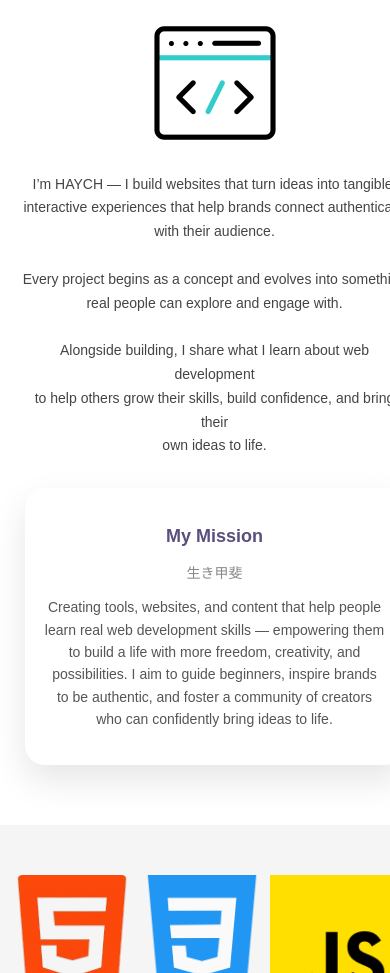
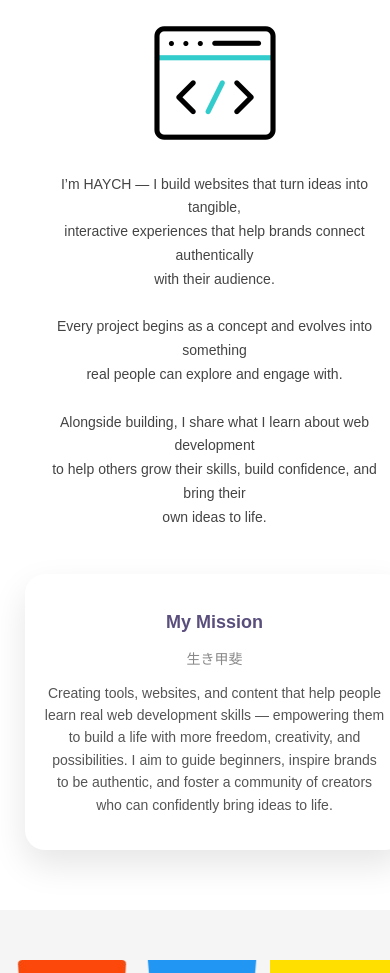
Before and after one commit to haych21/freelance-portfolio, a plain HTML site: page index.html in a window 390 px wide. Shown: the part 1909-2882 px from the top of the page. Drawn offline with Linux system fonts and the light colour scheme; a script that the page names is missing.

Commit message:
about section

```diff
--- a/styles.css
+++ b/styles.css
@@ -518,49 +518,49 @@ html, body {
     max-width: 300px;
   }
 
-  /* -------- ABOUT SECTION (MOBILE) -------- */
-
+    /* ABOUT SECTION */
   #about {
     padding: 60px 5%;
   }
 
   .about-container {
-  flex-direction: column;     /* stack everything */
+    flex-direction: column;
     align-items: center;
     gap: 30px;
-  position: static;           /* reset desktop positioning */
+    position: static;
   }
 
-/* ICON / IMAGE */
+  /* ICON */
   .about-text img {
     width: 160px;
     height: 160px;
-  margin: 0 auto 10px auto;
-  top: 0;                     /* remove desktop offset */
+    margin: 0 auto 10px;
+    top: 0;
   }
 
   /* TEXT */
   .about-text {
+    width: 100%;
     text-align: center;
-  width: 100%;
   }
 
   .about-text p {
-  margin: 0;
-  padding: 0;
     font-size: 15px;
-  line-height: 1.7;
-  text-align: center;
+    line-height: 1.5;
+    margin-top: 0;
+    padding-left: 0;
+    max-width: 90%;
+    margin-left: auto;
+    margin-right: auto;
   }
 
-/* remove the vertical accent line on mobile */
   .about-text p::before {
-  display: none;
+    display: none; /* remove vertical line on mobile */
   }
 
   /* CARD */
   .about-card {
-  position: static;           /* VERY IMPORTANT */
+    position: static;         /* removes absolute positioning */
     width: 100%;
     max-width: 340px;
     padding: 20px;
```
Lines whose indentation alone changed are shown as unchanged.
